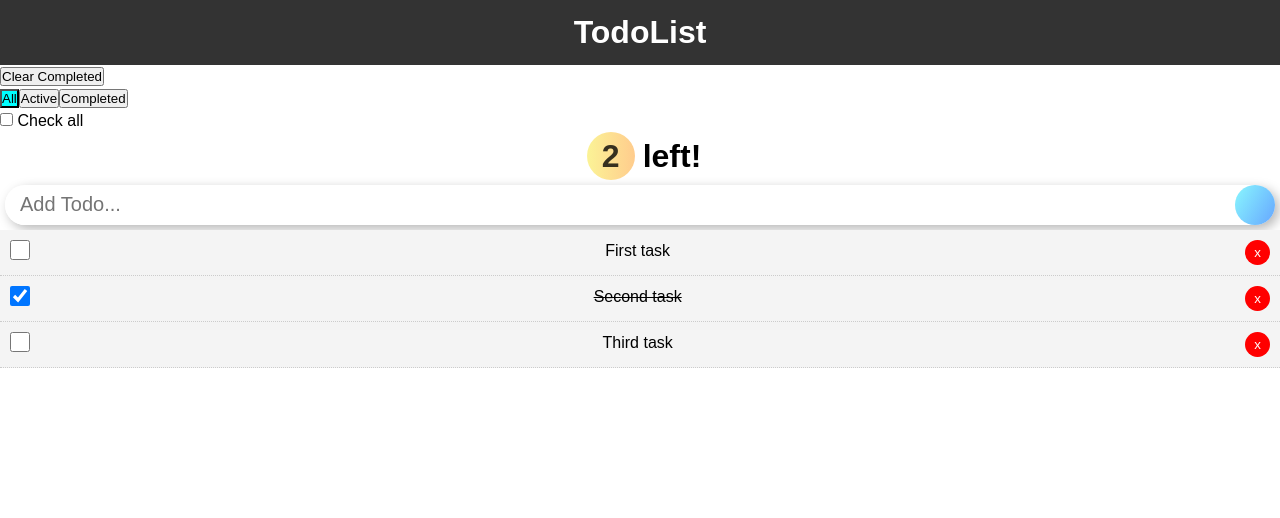
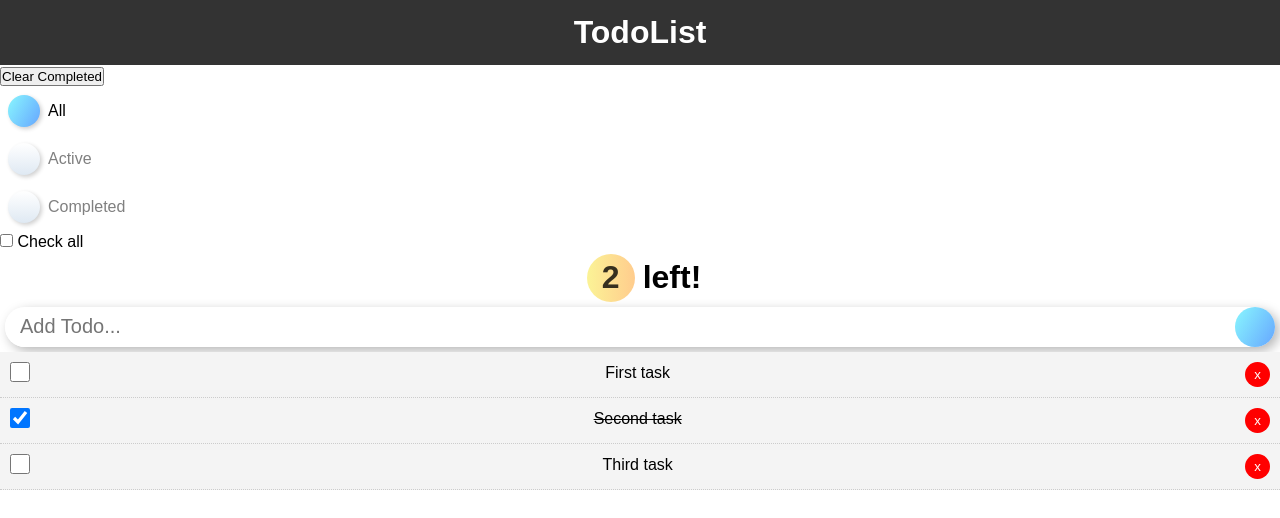
Before and after one commit to jmart790/vue_todo, a Vue app: page /#/ in a window 1280 px wide. Shown: the top 518 px of the page. Built offline with nearby package versions, Linux system fonts and the light colour scheme.

Commit message:
added styling to filter buttons

```diff
--- a/src/components/FilterTodos.vue
+++ b/src/components/FilterTodos.vue
@@ -1,8 +1,21 @@
 <template>
-  <div>
-    <button :class="{active: filter == 'all'}" @click="filterTodos('all')">All</button>
-    <button :class="{active: filter == 'active'}" @click="filterTodos('active') ">Active</button>
-    <button :class="{active: filter == 'completed'}" @click="filterTodos('completed') ">Completed</button>
+  <div class="filter-btns">
+    <button name="all" :class="{active: filter == 'all'}" @click="filterTodos('all')">
+      <i v-if="filter == 'all'" class="fas fa-circle"></i>
+    </button>
+    <label for="all" :class="{bold: filter == 'all'}">All</label>
+    <button name="active" :class="{active: filter == 'active'}" @click="filterTodos('active') ">
+      <i v-if="filter == 'active'" class="fas fa-circle"></i>
+    </button>
+    <label for="active" :class="{bold: filter == 'active'}">Active</label>
+    <button
+      name="completed"
+      :class="{active: filter == 'completed'}"
+      @click="filterTodos('completed') "
+    >
+      <i v-if="filter == 'completed'" class="fas fa-circle"></i>
+    </button>
+    <label for="completed" :class="{bold: filter == 'completed'}">Completed</label>
   </div>
 </template>
 
@@ -18,8 +31,41 @@ export default {
 };
 </script>
 
-<style scoped>
-.active {
-  background-color: aqua;
+<style scoped lang="scss">
+.filter-btns {
+  // padding: 5px;
+  display: grid;
+  align-items: center;
+  grid-template-rows: 1fr 1fr 1fr;
+  grid-template-columns: auto 1fr;
+
+  button {
+    width: 2rem;
+    height: 2rem;
+    margin: 0.5rem;
+    font-size: 0.8rem;
+    color: white;
+    border: none;
+    outline: none;
+    border-radius: 50%;
+    text-shadow: 1px 1px 4px rgba(0, 0, 0, 0.25);
+    box-shadow: 2px 2px 4px rgba(0, 0, 0, 0.187);
+    background-image: linear-gradient(to top, #dfe9f3 0%, white 100%);
+  }
+
+  button:hover {
+    cursor: pointer;
+  }
+
+  .active {
+    background-image: linear-gradient(120deg, #89f7fe 0%, #66a6ff 100%);
+  }
+
+  label {
+    color: grey;
+  }
+  label.bold {
+    color: black;
+  }
 }
 </style>
```
